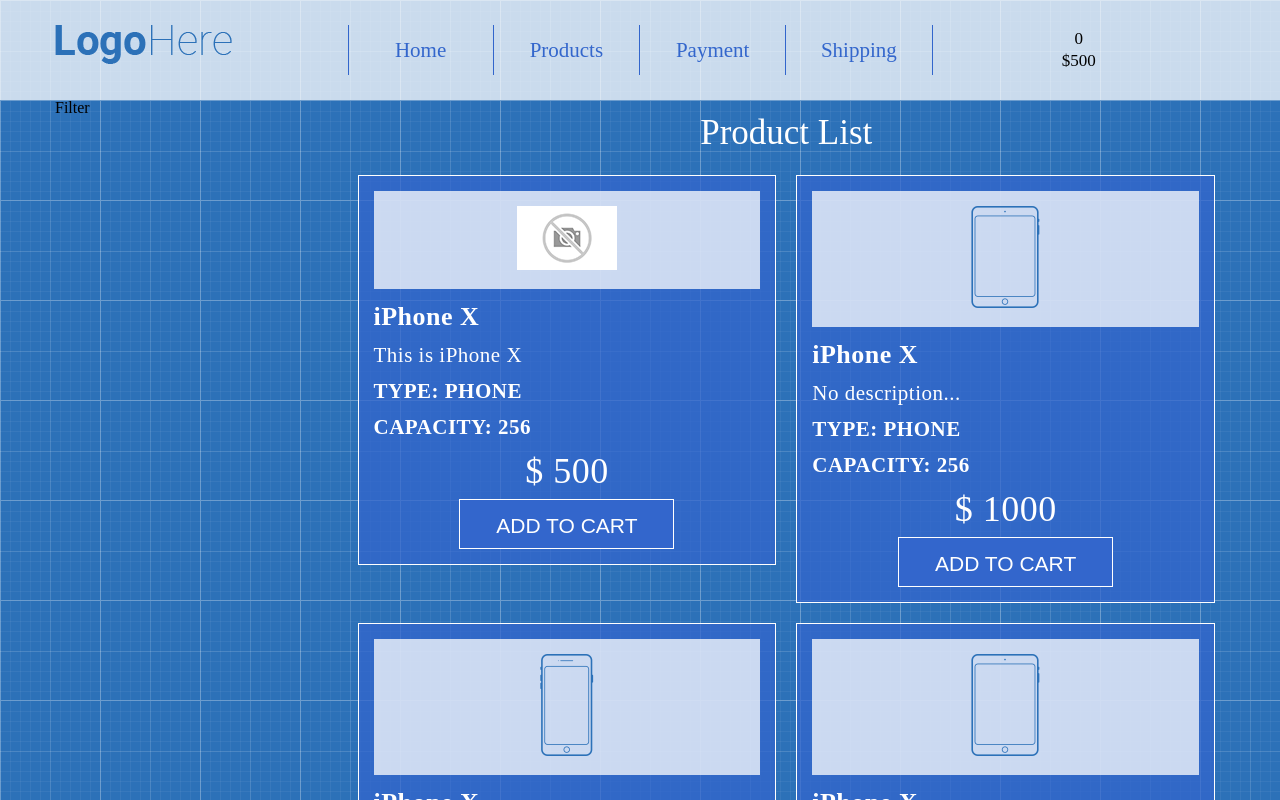
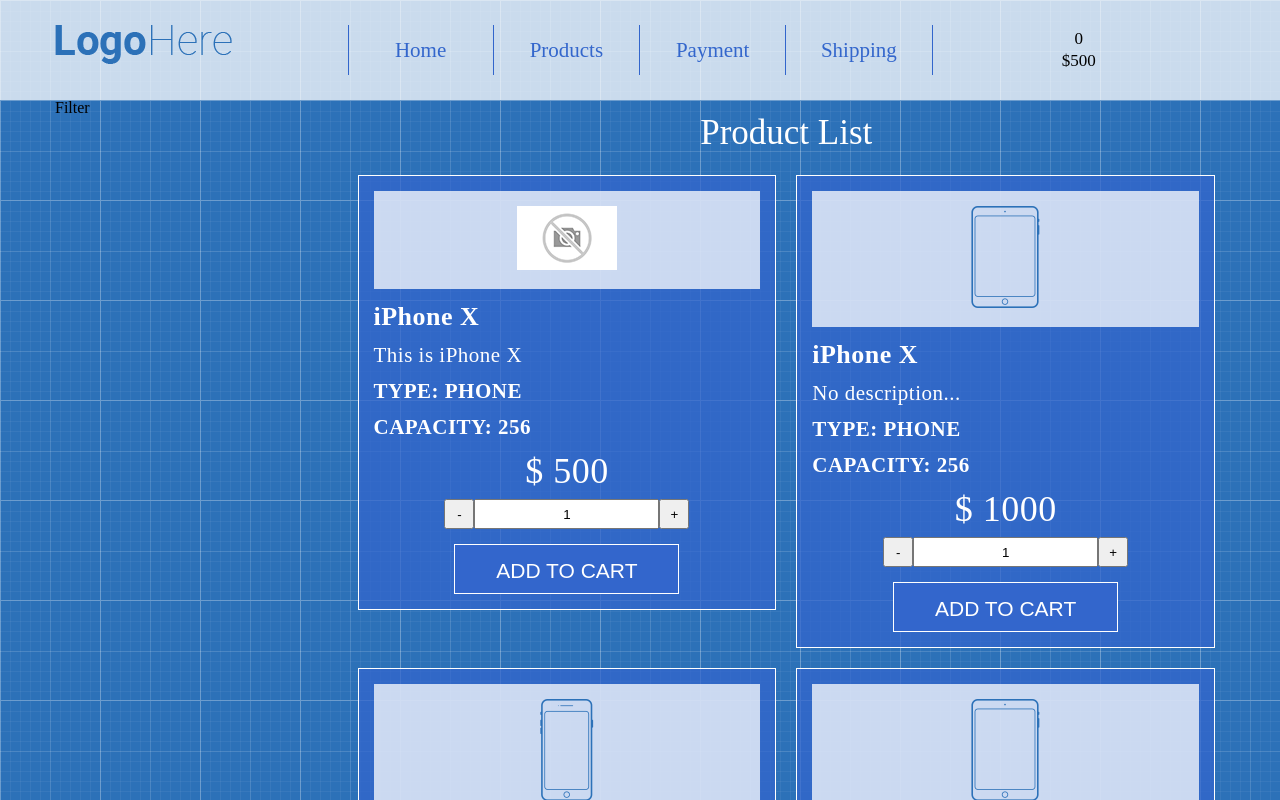
Before and after one commit to OrestSen/shopproject.github.io, a React (Create React App) app: page / in a window 1280 px wide. Shown: the top 800 px of the page. Built offline with nearby package versions, Linux system fonts and the light colour scheme.

Commit message:
added product quantity and readOnly attr

```diff
--- a/src/App/Main/Main.js
+++ b/src/App/Main/Main.js
@@ -1,7 +1,5 @@
 import React from 'react'
 import ProductList from './Products/ProductList'
-
-
 
 const Main = () => {
 	return (
@@ -20,5 +18,4 @@
 	)
 }
 
-
 export default Main
--- a/src/App/Main/Products/ProductListItem.css
+++ b/src/App/Main/Products/ProductListItem.css
@@ -27,7 +27,7 @@
     text-transform: uppercase;
     font-size: 21px;
     background: #3366cc;
-    width: 215px;
+    width: 225px;
     height: 50px;
     line-height: 50px;
     margin: 0 auto;
@@ -51,3 +51,20 @@
     padding: 15px 0;
     margin-bottom: 15px;
 }
+
+.product-quantity {
+    text-align: center;
+    margin-bottom: 15px;
+}
+
+.product-quantity button {
+    width: 30px;
+    height: 30px;
+    text-align: center;
+    cursor: pointer;
+}
+
+.product-quantity input {
+    height: 30px;
+    text-align: center;
+}
--- a/src/App/Main/Products/ProductListItem.js
+++ b/src/App/Main/Products/ProductListItem.js
@@ -20,6 +20,11 @@
             <div className="product-features">Type: {type}</div>
             <div className="product-features">Capacity: {capacity}</div>
             <div className="product-price">$ {price}</div>
+            <div className="product-quantity">
+                <button>-</button>
+                <input type="text" value={1} readOnly />
+                <button>+</button>
+            </div>
             <button className="btn-add-to-cart">Add to cart</button>
         </div>
     )
```
